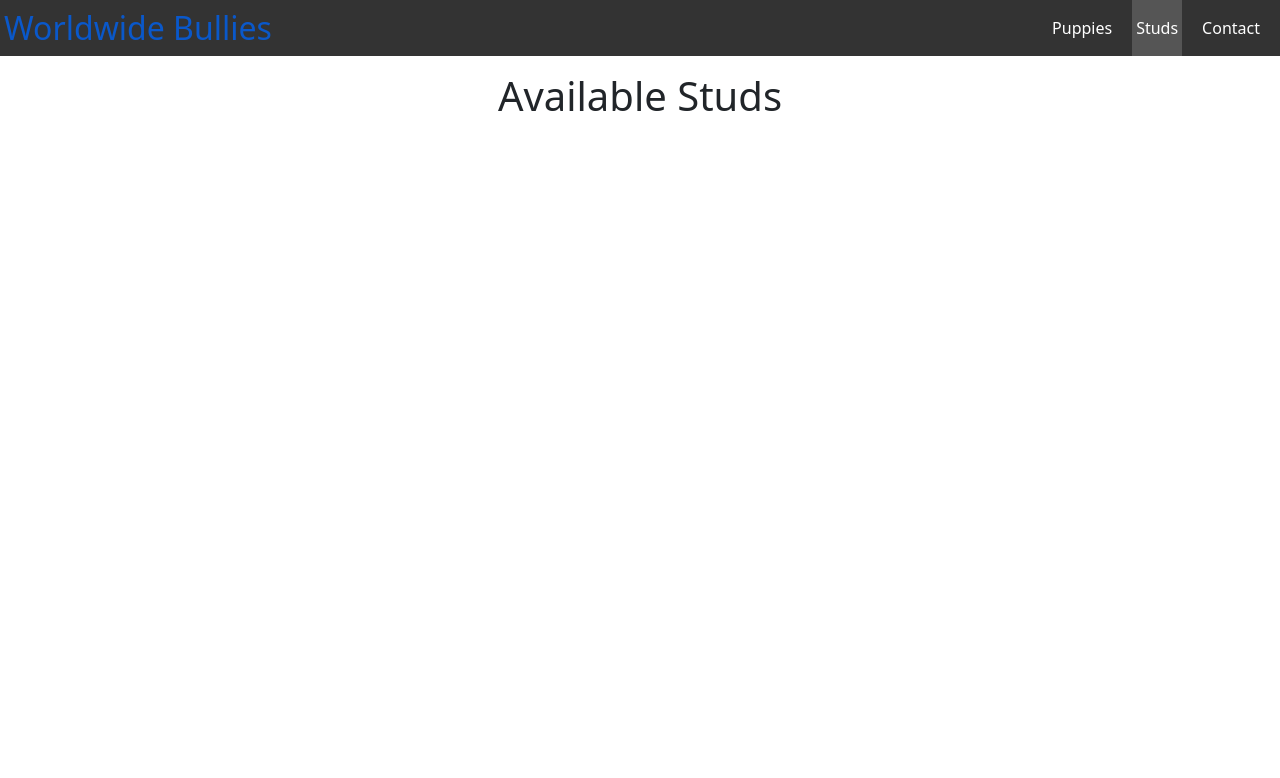
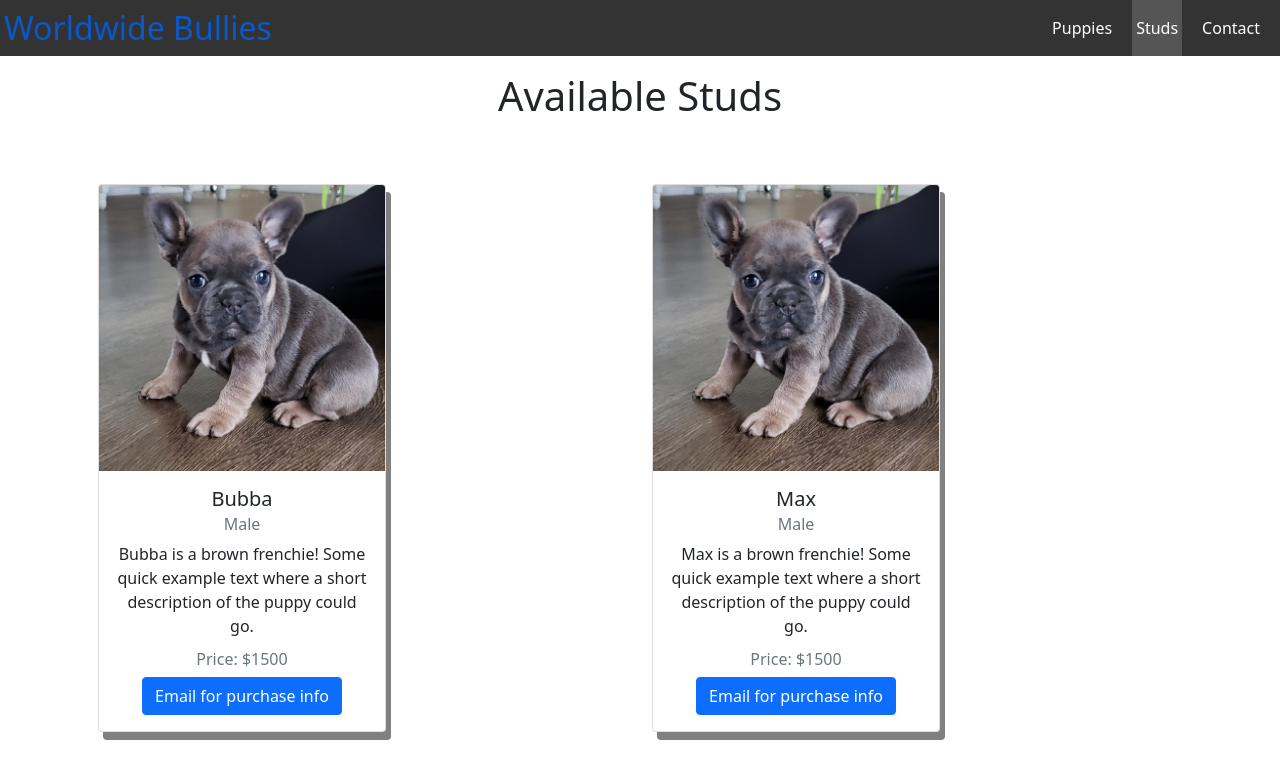
Before and after one commit to RileyShimp/WWB, a React (Create React App) app: page /studs in a window 1280 px wide. Shown: the top 778 px of the page. Built offline with nearby package versions, Linux system fonts and the light colour scheme.

Commit message:
Add studs page and custom styling for Contact form

```diff
--- /dev/null
+++ b/src/components/StudList.js
@@ -0,0 +1,49 @@
+import Card from 'react-bootstrap/Card'
+import Button from 'react-bootstrap/Button'
+import Container from 'react-bootstrap/Container'
+import Row from 'react-bootstrap/Row'
+import Col from 'react-bootstrap/Col'
+import image from '../assets/img/FrenchiePuppy1.jpg'
+
+export default function StudList() {
+  let puppyData = [
+    {
+      name: 'Bubba',
+      sex: 'Male',
+      color: 'brown',
+      price: '$1500',
+    },
+    {
+      name: 'Max',
+      sex: 'Male',
+      color: 'brown',
+      price: '$1500',
+    }
+  ]
+
+  return (
+    <div className='puppy'>
+      <Container className='puppyContainer'>
+        <Row>
+          {puppyData.map((puppy) => (
+            <Col sm>
+              <Card className='puppyCard' style={{ width: '18rem' }}>
+                <Card.Img variant='top' src={image} />
+                <Card.Body>
+                  <Card.Title>{puppy.name}</Card.Title>
+                  <Card.Subtitle className='mb-2 text-muted'>{puppy.sex}</Card.Subtitle>
+                  <Card.Text>
+                    {puppy.name} is a {puppy.color} frenchie! Some quick example text where a short
+                    description of the puppy could go.
+                  </Card.Text>
+                  <Card.Subtitle className='mb-2 text-muted'>Price: {puppy.price}</Card.Subtitle>
+                  <Button variant='primary'>Email for purchase info</Button>
+                </Card.Body>
+              </Card>
+            </Col>
+          ))}
+        </Row>
+      </Container>
+    </div>
+  )
+}
--- a/src/pages/Contact.js
+++ b/src/pages/Contact.js
@@ -1,32 +1,38 @@
-import React, { useRef } from 'react';
-import emailjs from '@emailjs/browser';
+import React, { useRef } from 'react'
+import emailjs from '@emailjs/browser'
+import Form from 'react-bootstrap/Form'
+import Button from 'react-bootstrap/Button'
 
 export default function Contact() {
-  const form = useRef();
+  const form = useRef()
 
   const sendEmail = (e) => {
-    e.preventDefault();
+    e.preventDefault()
 
-    emailjs.sendForm('YOUR_SERVICE_ID', 'YOUR_TEMPLATE_ID', form.current, 'YOUR_PUBLIC_KEY')
-      .then((result) => {
-          console.log(result.text);
-      }, (error) => {
-          console.log(error.text);
-      });
-  };
+    emailjs.sendForm('YOUR_SERVICE_ID', 'YOUR_TEMPLATE_ID', form.current, 'YOUR_PUBLIC_KEY').then(
+      (result) => {
+        console.log(result.text)
+      },
+      (error) => {
+        console.log(error.text)
+      }
+    )
+  }
 
   return (
-    <div>
+    <div className='EmailForm'>
       <h1>Contact Us</h1>
-      <form ref={form} onSubmit={sendEmail}>
-        <label>Name</label>
-        <input type="text" name="user_name" />
-        <label>Email</label>
-        <input type="email" name="user_email" />
-        <label>Message</label>
-        <textarea name="message" />
-        <input type="submit" value="Send" />
-      </form>
+      <Form ref={form} onSubmit={sendEmail}>
+        <Form.Label>Name</Form.Label>
+        <Form.Control type='text' name='user_name' />
+        <Form.Label>Email</Form.Label>
+        <Form.Control type='email' name='user_email' />
+        <Form.Label>Message</Form.Label>
+        <Form.Control as='textarea' rows={5} name='message' />
+        <Button variant='primary' type='submit' style={{ width: '12rem', margin: '1rem' }}>
+          Send
+        </Button>
+      </Form>
     </div>
-  );
-};
+  )
+}
--- a/src/pages/Studs.js
+++ b/src/pages/Studs.js
@@ -1,3 +1,10 @@
+import StudList from "../components/StudList";
+
 export default function Studs (){
-  return <h1>Available Studs</h1>
+  return (
+  <div className="studs">
+    <h1>Available Studs</h1>
+    <StudList/>
+  </div>
+  );
 }
```
Also changed, not shown: src/App.css (line endings or trailing spaces).
